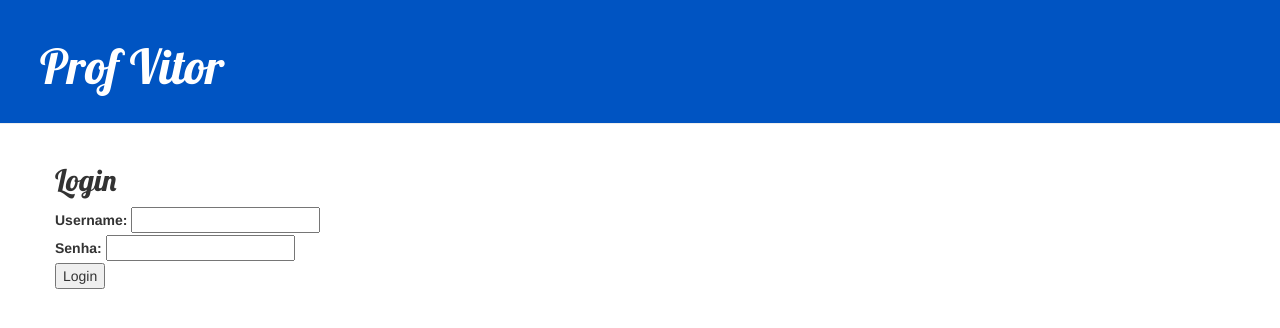
After one commit to vtr57/profvitor, a Django app: page /login/ in a window 1280 px wide. The commit adds this page. Shown: the top 328 px of the page. Run offline with Django 5.2, Linux system fonts and the light colour scheme; some libraries are stand-ins or nearby versions.

Commit message:
add login, logout painel

```diff
--- a/blog/templates/blog/base.html
+++ b/blog/templates/blog/base.html
@@ -7,11 +7,13 @@
     <link rel="stylesheet" href="//maxcdn.bootstrapcdn.com/bootstrap/3.2.0/css/bootstrap-theme.min.css">
     <link rel="stylesheet" href="{% static 'css/blog.css' %}">
     <link href="//fonts.googleapis.com/css?family=Lobster&subset=latin,latin-ext" rel="stylesheet" type="text/css">
+    <link rel="stylesheet" href="https://cdn.jsdelivr.net/npm/katex@0.15.1/dist/katex.min.css">
+    <script defer src="https://cdn.jsdelivr.net/npm/katex@0.15.1/dist/katex.min.js"></script>
+    <script defer src="https://cdn.jsdelivr.net/npm/katex@0.15.1/dist/contrib/auto-render.min.js" onload="renderMathInElement(document.body);"></script>
 
   </head>
     <body>
         <div class="page-header">
-            <a href="{% url 'post_new' %}" class="top-menu"><span class="glyphicon glyphicon-plus"></span></a>
             <h1><a href="/">Prof Vitor</a></h1>
         </div>
         <div class="content container">
--- /dev/null
+++ b/blog/templates/blog/login.html
@@ -0,0 +1,17 @@
+{% extends "blog/base.html" %}
+{% block content %}
+
+<h2>Login</h2>
+{% if error %}
+    <p style="color: red;">{{ error }}</p>
+{% endif %}
+<form method="post">
+    {% csrf_token %}
+    <label for="username">Username:</label>
+    <input type="text" id="username" name="username"><br>
+    <label for="password">Senha:</label>
+    <input type="password" id="password" name="password"><br>
+    <button type="submit">Login</button>
+</form>
+
+{% endblock content %}
--- /dev/null
+++ b/blog/templates/blog/logout.html
@@ -0,0 +1 @@
+{% extends "blog/base.html" %}
--- /dev/null
+++ b/blog/templates/blog/painel.html
@@ -0,0 +1,6 @@
+{% extends "blog/base.html" %}
+{% block content %}
+<h2>Bem-vindo ao Painel</h2>
+<p>Você está logado como {{ request.user.username }}</p>
+<a href="{% url 'logout' %}">Logout</a>
+{% endblock content %}
--- a/blog/urls.py
+++ b/blog/urls.py
@@ -4,6 +4,7 @@ from . import views
 urlpatterns = [
     path('', views.post_list, name='post_list'),
     path('post/<int:pk>/', views.post_detail, name='post_detail'),
-    path('post/new/', views.post_new, name='post_new'),
-    # path('post/<int:pk>/edit/', views.post_edit, name='post_edit'),
+    path('painel/', views.painel_view, name='painel'),
+    path('login/', views.login_view, name='login'),
+    path('logout/', views.logout_view, name='logout'),
 ]
--- a/blog/views.py
+++ b/blog/views.py
@@ -1,5 +1,9 @@
-from django.shortcuts import render, get_object_or_404, redirect
+from django.shortcuts import render, get_object_or_404, redirect, HttpResponse
 from django.utils import timezone
+from django.contrib.auth import authenticate, login, logout
+from django.contrib.auth.decorators import login_required
+
+
 from .models import Post
 from .forms import PostForm
 
@@ -12,5 +16,23 @@ def post_detail(request, pk):
     post = get_object_or_404(Post, pk=pk)
     return render(request, 'blog/post_detail.html', {'post': post})
 
-def post_new(request):
-    ...
+def login_view(request):
+    if request.method == "POST":
+        username = request.POST['username']
+        password = request.POST['password']
+        user = authenticate(request, username=username, password=password)
+        if user is not None:
+            login(request, user)
+            return redirect('painel')
+        else:
+            return render(request, 'blog/login.html', {'error': 'Usuário ou Senha inválidas'})
+    return render(request, 'blog/login.html')
+
+@login_required
+def painel_view(request):
+    return render(request, 'blog/painel.html')
+
+@login_required
+def logout_view(request):
+    logout(request)
+    return redirect('login')
--- a/mysite/settings.py
+++ b/mysite/settings.py
@@ -69,7 +69,7 @@ ROOT_URLCONF = 'mysite.urls'
 TEMPLATES = [
     {
         'BACKEND': 'django.template.backends.django.DjangoTemplates',
-        'DIRS': [],
+        'DIRS': [os.path.join(BASE_DIR, 'templates')],
         'APP_DIRS': True,
         'OPTIONS': {
             'context_processors': [
@@ -158,3 +158,7 @@ QUILL_CONFIGS = {
         }
     }
 }
+
+LOGIN_URL = 'login'
+LOGIN_REDIRECT_URL = 'painel'
+LOGOUT_REDIRECT_URL = 'login'
```
Also changed, not shown: blog/tests/test_templates.py (added).
